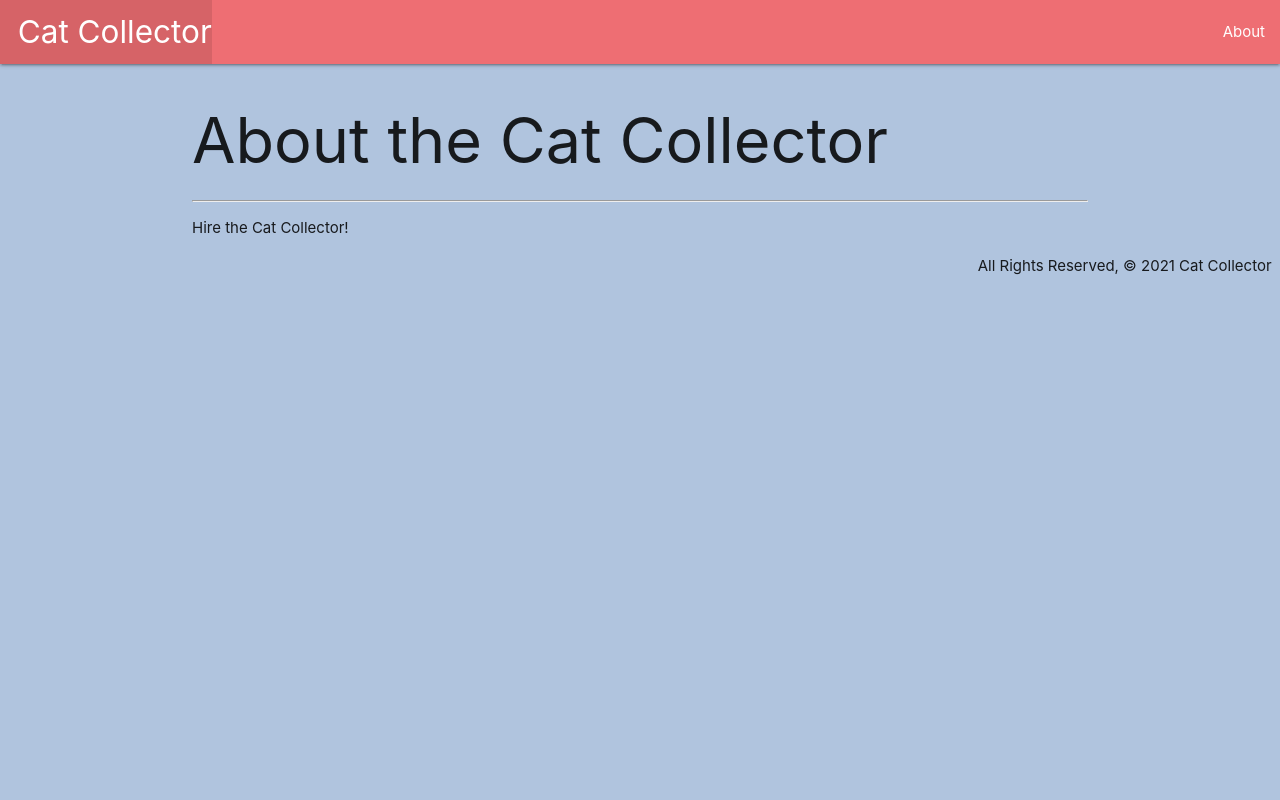
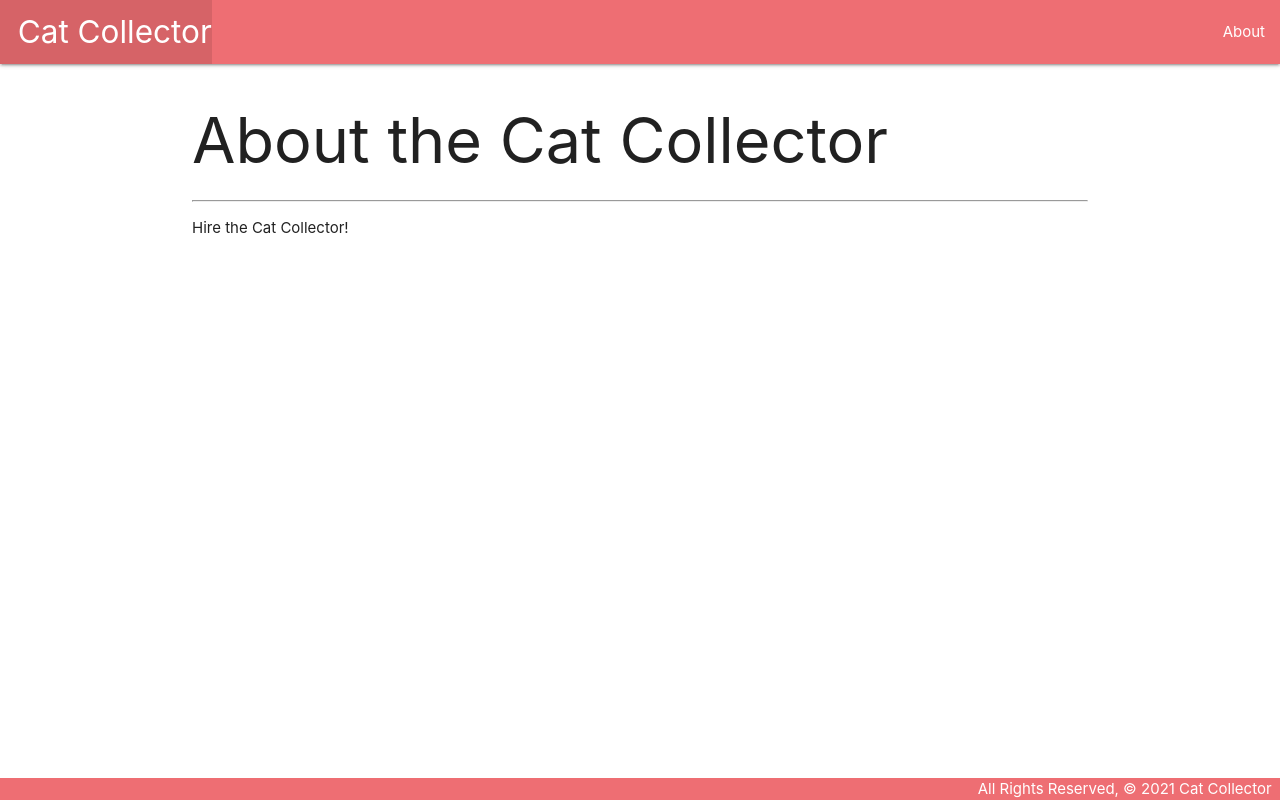
Before and after one commit to BeccaK8/cat-collector, a Django app: page /about/ in a window 1280 px wide. Run offline with Django 5.2, Linux system fonts and the light colour scheme.

Commit message:
custom style app

```diff
--- a/main_app/static/css/style.css
+++ b/main_app/static/css/style.css
@@ -1,3 +1,14 @@
 body {
-    background-color: lightsteelblue;
+    display: flex;
+    min-height: 100vh;
+    flex-direction: column;
 }
+
+main {
+    flex: 1 0 auto;
+}
+
+footer.page-footer {
+    padding-top: 0;
+    text-align: right;
+}
--- a/main_app/templates/base.html
+++ b/main_app/templates/base.html
@@ -30,7 +30,7 @@
         {% block content %}
         {% endblock %}
     </main>
-    <footer class="footer">
+    <footer class="page-footer">
         <div class="right">
             All Rights Reserved, &copy; 2021 Cat Collector &nbsp;
         </div>
```
